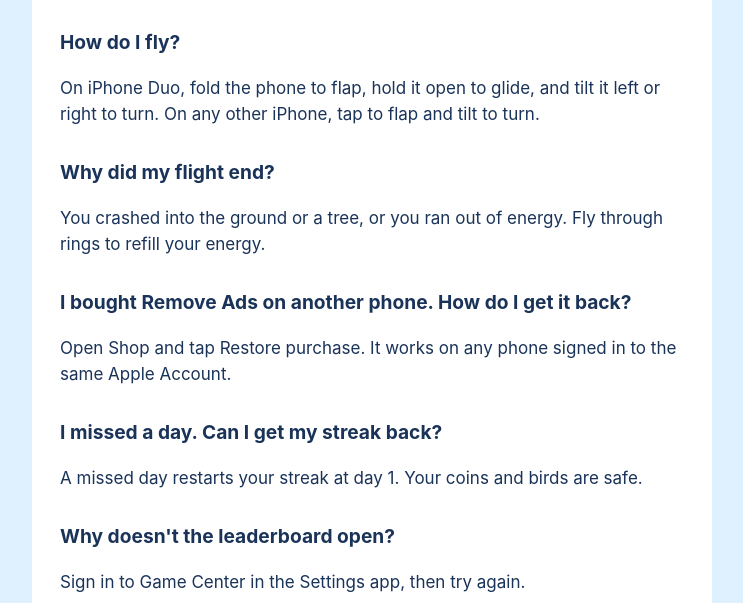
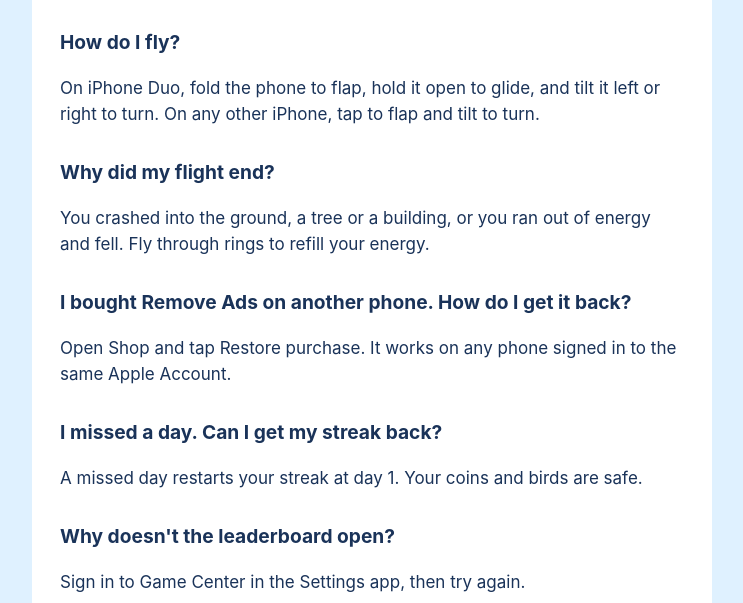
Before and after one commit to austinbeaulier/austinbeaulier-site, a plain HTML site: page foldywings-support/index.html in a window 1280 px wide. Shown: the part 197-800 px from the top of the page, without its empty margins (268-1011 px from the left). Drawn offline with Linux system fonts and the light colour scheme.

Commit message:
Update Foldy Wings support page for buildings
Co-Authored-By: Claude Opus 5.5 <noreply@anthropic.com>

```diff
--- a/foldywings-support/index.html
+++ b/foldywings-support/index.html
@@ -57,7 +57,7 @@ li { margin-bottom: 0.3em; }
 <p>On iPhone Duo, fold the phone to flap, hold it open to glide, and tilt it left or right to turn. On any other iPhone, tap to flap and tilt to turn.</p>
 
 <h2>Why did my flight end?</h2>
-<p>You crashed into the ground or a tree, or you ran out of energy. Fly through rings to refill your energy.</p>
+<p>You crashed into the ground, a tree or a building, or you ran out of energy and fell. Fly through rings to refill your energy.</p>
 
 <h2>I bought Remove Ads on another phone. How do I get it back?</h2>
 <p>Open Shop and tap Restore purchase. It works on any phone signed in to the same Apple Account.</p>
```
